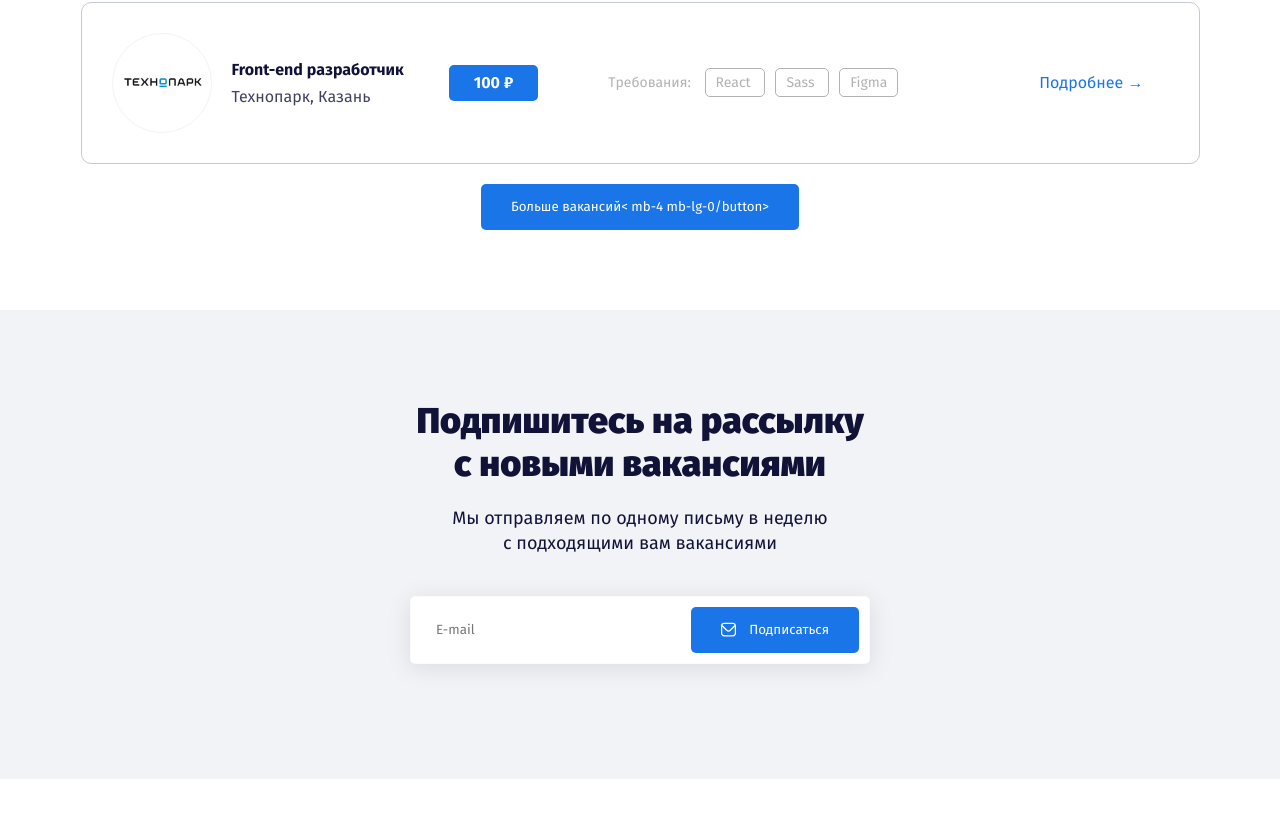
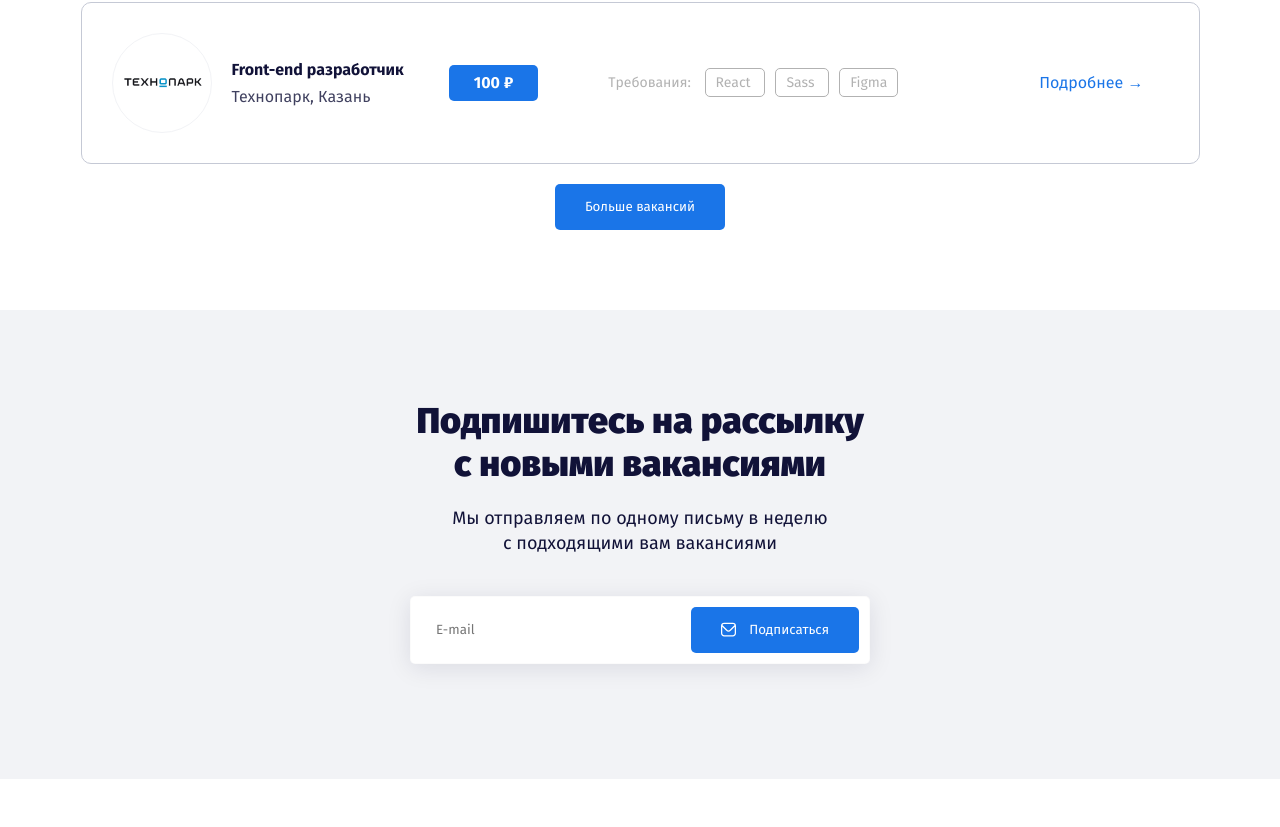
Before and after one commit to minusvetal/-GloAcademy-__intensive-My-HH.RU, a plain HTML site: page index.html in a window 1280 px wide. Shown: the part 1818-2645 px from the top of the page. Drawn offline with Linux system fonts and the light colour scheme.

Commit message:
подправил кнопку

```diff
--- a/index.html
+++ b/index.html
@@ -270,8 +270,7 @@
         </div>
         <!-- /.offer -->
         <div class="button d-flex justify-content-center flex-column flex-lg-row ">
-        <button class="button-primary  ">Больше вакансий< mb-4 mb-lg-0/button>
-      </di mb-4 mb-lg-0v>
+        <button class="button-primary  ">Больше вакансий</button>
       </div>
       <!-- /.container -->
     </section>
```
